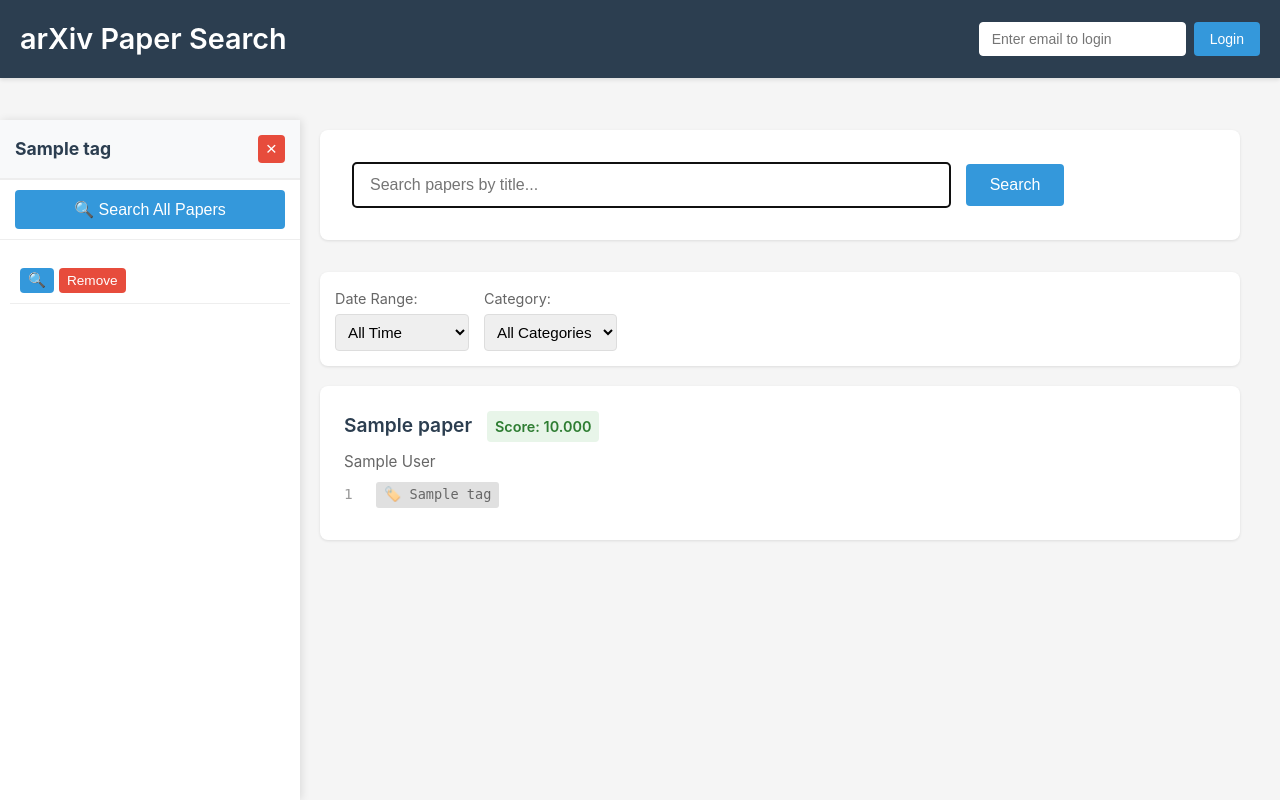
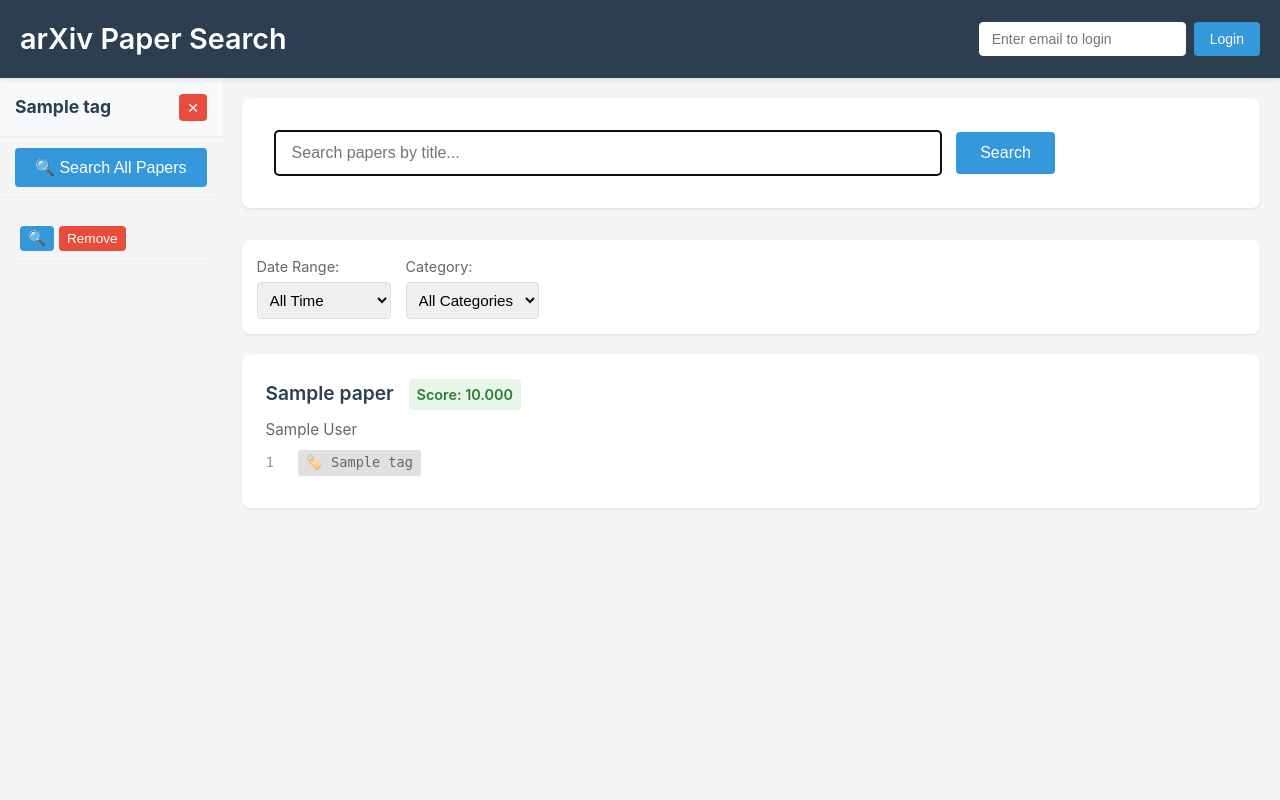
Before and after one commit to igm503/arxiv-troller, a Django app: template arxiv_troller/papers/templates/papers/unified.html in a window 1280 px wide. Run offline with Django 5.2, Linux system fonts and the light colour scheme; tables that the repository leaves empty hold one stand-in row (values such as "Sample post"); the template is opened without the code that fills it: values that come from a table or form of the project are taken from there, most other values are stand-ins (such as "Sample title", 1, 10 or a date in 2020); data that the repository does not hold is empty; parts of the project's set-up code (start-up, migrations or seed data) failed here and were passed over.

Commit message:
styling updates

```diff
--- a/arxiv_troller/papers/templates/papers/base.html
+++ b/arxiv_troller/papers/templates/papers/base.html
@@ -20,29 +20,48 @@
             line-height: 1.6;
             color: #333;
             background: #f5f5f5;
+            display: flex;
+            flex-direction: column;
+            height: 100vh;
+            overflow: hidden;
+        }
+
+        header {
+            flex-shrink: 0;
+            background: #2c3e50;
+            color: white;
+            padding: 1rem 0 0 0;
+            box-shadow: 0 2px 4px rgba(0,0,0,0.1);
+            position: relative;
+            z-index: 100;
+        }
+
+        .main-layout {
+            display: flex;
+            flex: 1;
+            overflow: hidden;
+            position: relative;
+        }
+
+        .tag-drawer-wrapper {
+            width: 300px;
+            flex-shrink: 0;
+            overflow-y: auto;
+            background: white;
+            border-right: 1px solid #ddd;
         }
 
         .container {
-            max-width: 1200px;
-            margin: 0 auto;
+            flex: 1;
+            overflow-y: auto;
             padding: 20px;
+            width: 100%;
         }
 
-        body.has-drawer > .container {
-            margin-left: 0;
-            margin-right: 20px;
-            max-width: none;
-            padding-left: 320px;
-        }
-
-        header {
-            background: #2c3e50;
-            color: white;
-            padding: 1rem 0 0 0;
-            margin-bottom: 2rem;
-            box-shadow: 0 2px 4px rgba(0,0,0,0.1);
-            position: relative;
-            z-index: 100;
+        .container > * {
+            max-width: 1200px;
+            margin-left: auto;
+            margin-right: auto;
         }
 
         header .header-top {
@@ -100,16 +119,17 @@
 
         .header-tags {
             background: #34495e;
-            padding: 0.75rem 20px;
+            padding: 0rem 20px;
             border-top: 1px solid rgba(255,255,255,0.1);
         }
 
         .tag-list {
             display: flex;
+            flex-wrap: wrap;
+            align-items: center;
             gap: 10px;
             flex-wrap: wrap;
-            align-items: center;
-            margin: 0;
+            margin: 10px 0;
         }
 
         .tag-list strong {
@@ -118,7 +138,7 @@
         }
 
         .tag-button {
-            padding: 6px 12px;
+            padding: 4px 10px;
             background: rgba(255,255,255,0.1);
             border-radius: 4px;
             text-decoration: none;
@@ -127,6 +147,7 @@
             border: none;
             cursor: pointer;
             font-size: 0.9rem;
+            line-height: 1;
         }
 
         .tag-button:hover, .tag-button.active {
@@ -336,7 +357,7 @@
         }
     </style>
 </head>
-<body {% block body_class %}{% endblock %}>
+<body>
     <header>
         <div class="header-top">
             <h1><a href="{% url 'papers:search' %}">arXiv Paper Search</a></h1>
@@ -361,10 +382,12 @@
         {% block header_tags %}{% endblock %}
     </header>
 
-    {% block drawer %}{% endblock %}
+    <div class="main-layout">
+        {% block drawer %}{% endblock %}
 
-    <div class="container">
-        {% block content %}{% endblock %}
+        <div class="container">
+            {% block content %}{% endblock %}
+        </div>
     </div>
 </body>
 </html>
--- a/arxiv_troller/papers/templates/papers/unified.html
+++ b/arxiv_troller/papers/templates/papers/unified.html
@@ -1,6 +1,4 @@
 {% extends 'papers/base.html' %}
-
-{% block body_class %}{% if current_tag %}class="has-drawer"{% endif %}{% endblock %}
 
 {% block header_tags %}
 {% if user.is_authenticated and user_tags %}
@@ -36,18 +34,18 @@
 
         <div class="tag-drawer-papers">
         {% for tagged in tagged_papers %}
-            <div class="tagged-paper-item">
-                <div class="tagged-paper-title">
+        <div style="padding: 10px; border-bottom: 1px solid #eee; font-size: 0.9rem;">
+            <div style="font-weight: 600; color: #2c3e50; margin-bottom: 4px; font-size: 0.95rem;">
                 <a href="{% url 'papers:detail' tagged.paper.id %}?tag={{ current_tag.id }}" style="color: inherit; text-decoration: none;">
                     {{ tagged.paper.title|truncatechars:60 }}
                 </a>
             </div>
-                <div class="tagged-paper-id">
+            <div style="color: #999; font-size: 0.85rem; font-family: monospace; margin-bottom: 8px;">
                 <a href="https://arxiv.org/abs/{{ tagged.paper.arxiv_id }}" target="_blank" style="color: inherit; text-decoration: none;">
                     {{ tagged.paper.arxiv_id }}
                 </a>
             </div>
-                <div class="tagged-paper-actions">
+            <div style="display: flex; gap: 5px;">
                 <button class="btn btn-small" onclick="searchSinglePaper({{ tagged.paper.id }})">
                     🔍
                 </button>
@@ -61,7 +59,6 @@
         {% endfor %}
     </div>
 </div>
-</div>
 {% endif %}
 {% endblock %}
 
@@ -71,25 +68,6 @@
 /* Layout for tag drawer and results */
 .page-layout {
     position: relative;
-}
-
-.tag-drawer {
-    position: fixed;
-    left: 0;
-    top: var(--header-height, 120px);
-    width: 300px;
-    background: white;
-    box-shadow: 2px 0 8px rgba(0,0,0,0.1);
-    height: calc(100vh - var(--header-height, 120px));
-    display: flex;
-    flex-direction: column;
-    z-index: 50;
-    transition: top 0.1s;
-}
-
-body.scrolled .tag-drawer {
-    top: 0;
-    height: 100vh;
 }
 
 .tag-drawer-header {
@@ -169,12 +147,6 @@
     /* Styling handled by .container */
 }
 
-.tag-list {
-    display: flex;
-    gap: 10px;
-    flex-wrap: wrap;
-    margin: 20px 0;
-}
 
 .search-context {
     background: #f0f8ff;
@@ -759,20 +731,6 @@
         });
     }
 });
-
-// Handle scroll to adjust drawer position
-let lastScrollTop = 0;
-const headerHeight = parseInt(getComputedStyle(document.documentElement).getPropertyValue('--header-height') || '120');
-
-window.addEventListener('scroll', function() {
-    const scrollTop = window.pageYOffset || document.documentElement.scrollTop;
-
-    if (scrollTop > headerHeight) {
-        document.body.classList.add('scrolled');
-    } else {
-        document.body.classList.remove('scrolled');
-    }
-}, false);
 </script>
 
 {% endblock %}
```
Also changed, not shown: arxiv_troller/papers/templates/papers/detail.html (+40 -45 lines). Lines whose indentation alone changed are shown as unchanged.
